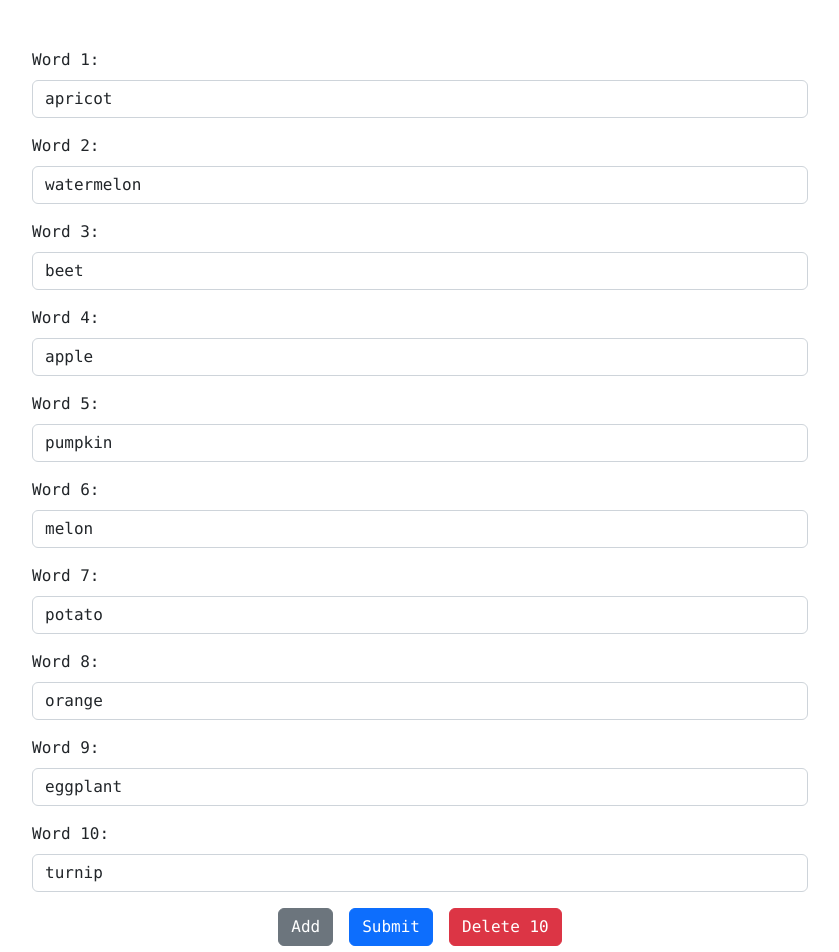
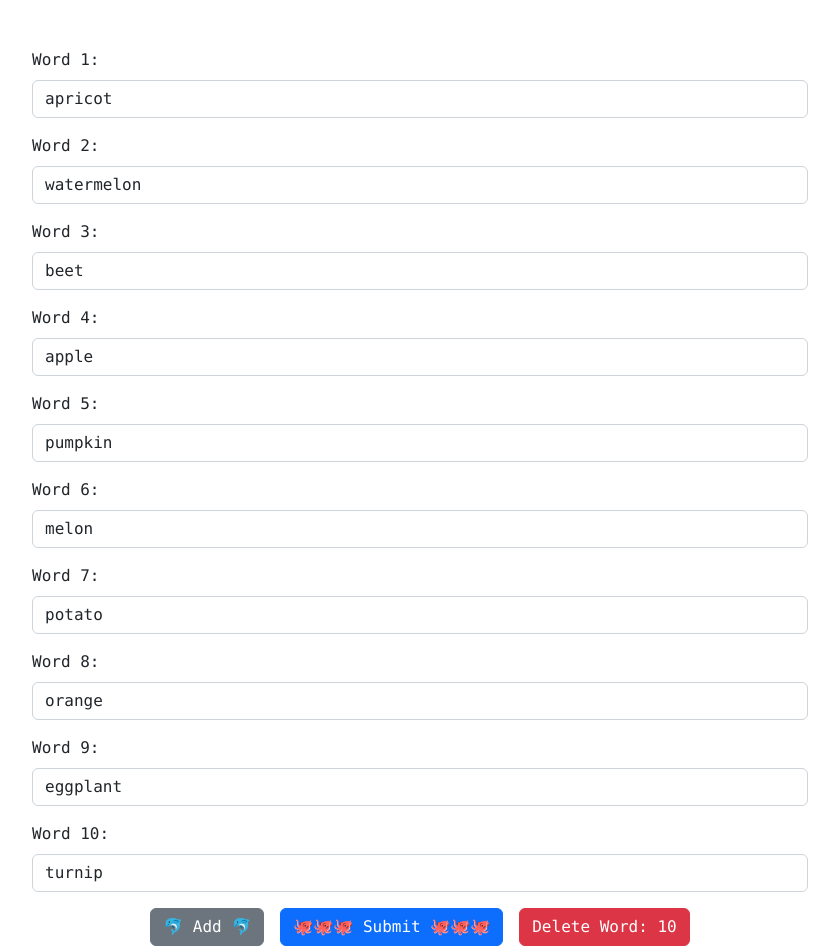
Before and after one commit to osawa-koki/word-chain.py, a Next.js app in the folder client/: page /word-chain in a window 1280 px wide. Shown: the top 952 px of the page, without its empty margins (220-1059 px from the left). Built offline with nearby package versions, Linux system fonts and the light colour scheme.

Commit message:
デザイン変更。

```diff
--- a/client/pages/word-chain.tsx
+++ b/client/pages/word-chain.tsx
@@ -63,13 +63,13 @@ const App: React.FC = () => {
           ))}
           <div id="ButtonContainer">
             <Button variant="secondary" onClick={handleAdd} disabled={LIMIT <= words.length}>
-              Add
+            🐬 Add 🐬
             </Button>
             <Button variant="primary" type="submit">
-              Submit
+            🐙🐙🐙 Submit 🐙🐙🐙
             </Button>
             <Button variant="danger" type="submit" onClick={handleDelete} disabled={words.length <= 3}>
-              Delete {words.length > 1 ? words.length : ''}
+              Delete Word: {words.length > 1 ? words.length : ''}
             </Button>
           </div>
           <div id="Result">
```
